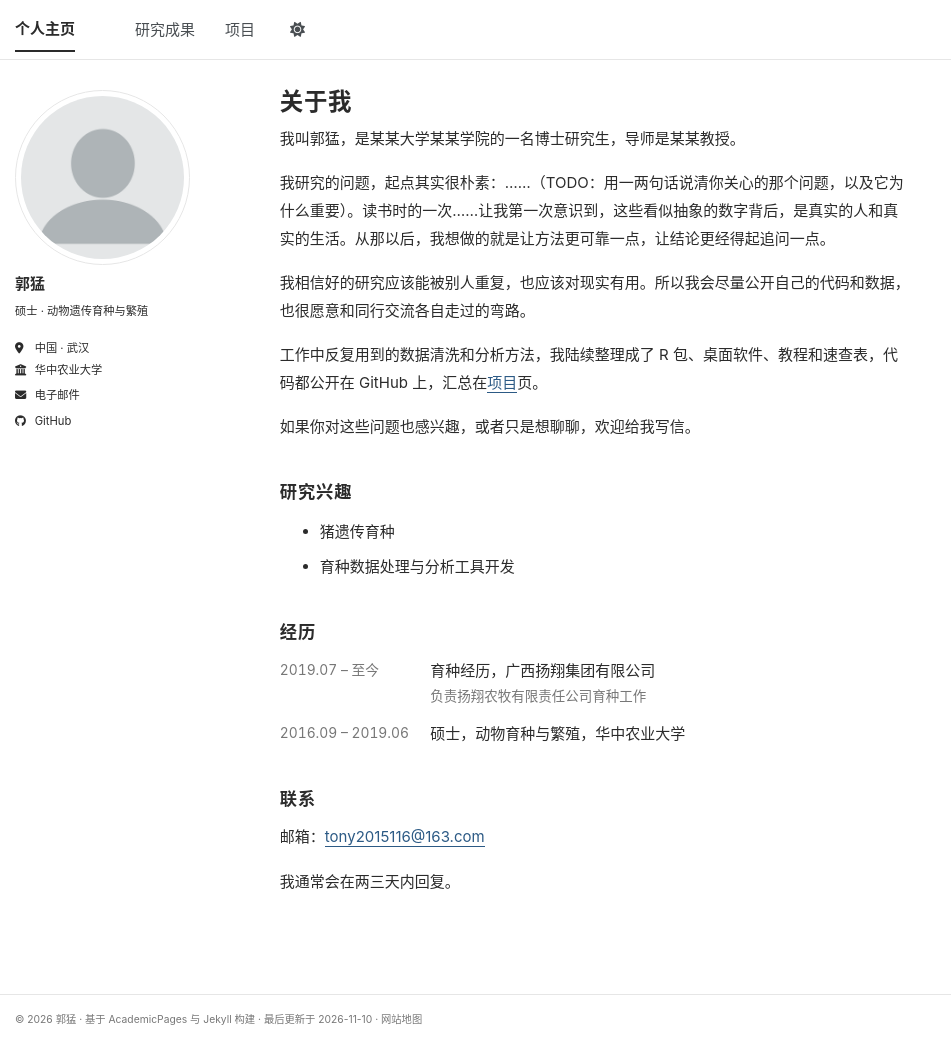
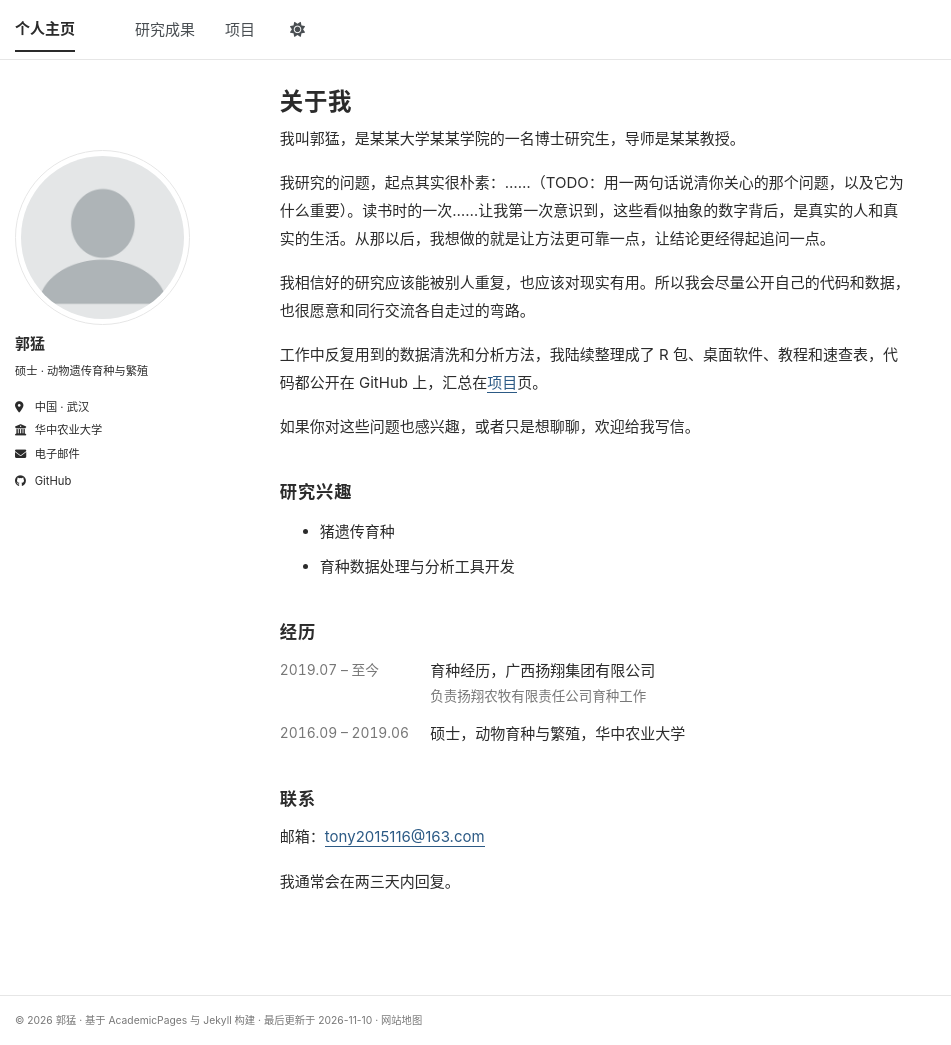
Before and after one commit to tony2015116/tony2015116.github.io, a Jekyll site: the page built from _pages/about.md, in a window 1280 px wide and 1045 px high. Shown: the whole window, without its empty margins (0-951 px from the left). Built offline with Jekyll 4.4.1, drawn with Linux system fonts in a browser that asks for light colours; a script bundle is joined from its source files by our own code.

Commit message:
fix: 页脚粘底且不再遮挡侧栏；统一链接与“引用”按钮的下划线

```diff
--- a/_sass/_custom.scss
+++ b/_sass/_custom.scss
@@ -181,11 +181,11 @@ html { font-size: 14px; }
 .project-list .cite-copy {
   font: inherit;
   color: var(--global-text-color-light);
-  background: none; border: none; padding: 0;
-  border-bottom: 1px solid var(--global-border-color);
+  background: none; border: none; padding: 0; margin: 0;
   border-radius: 0;
   cursor: pointer;
   line-height: inherit;
+  vertical-align: baseline;
 }
 .project-list .cite-toggle:hover, .project-list .cite-copy:hover,
 .project-list .cite-toggle:focus-visible, .project-list .cite-copy:focus-visible,
@@ -216,3 +216,45 @@ html { font-size: 14px; }
 }
 /* 模板脚本会给 body 加上与页脚等高的底部留白，页脚不固定后不再需要 */
 body { margin-bottom: 0 !important; }
+
+/* 粘底页脚：内容少时页脚贴在窗口底部，内容多时被推到内容之后 */
+body {
+  display: flex;
+  flex-direction: column;
+  min-height: 100vh;
+}
+#main {
+  flex: 1 0 auto;
+  width: 100%;          /* flex 列布局下保持原有宽度与居中 */
+}
+.page__footer { flex-shrink: 0; float: none; }
+
+/* 侧栏：原来是 position: fixed，脱离文档流，页脚会盖住它。
+   改为 sticky：仍随页面固定在顶部，但占据高度，页脚会排在它下面 */
+@media screen and (min-width: $sidebar-screen-min-width) {
+  .sidebar {
+    position: sticky;
+    top: $masthead-height;
+    bottom: auto;
+    padding-top: 0;
+    max-height: calc(100vh - #{$masthead-height});
+  }
+}
+
+/* 链接下划线：统一用 text-decoration，<a> 和“引用/复制”按钮对齐到同一位置 */
+.page__content .pub-links a,
+.page__content .pub-links button,
+.page__content .cite a,
+.page__content .cite button {
+  border-bottom: none !important;
+  text-decoration: underline;
+  text-decoration-color: var(--global-border-color);
+  text-decoration-thickness: 1px;
+  text-underline-offset: 0.3em;
+}
+.page__content .pub-links a:hover,
+.page__content .pub-links button:hover,
+.page__content .cite a:hover,
+.page__content .cite button:hover {
+  text-decoration-color: currentColor;
+}
```
